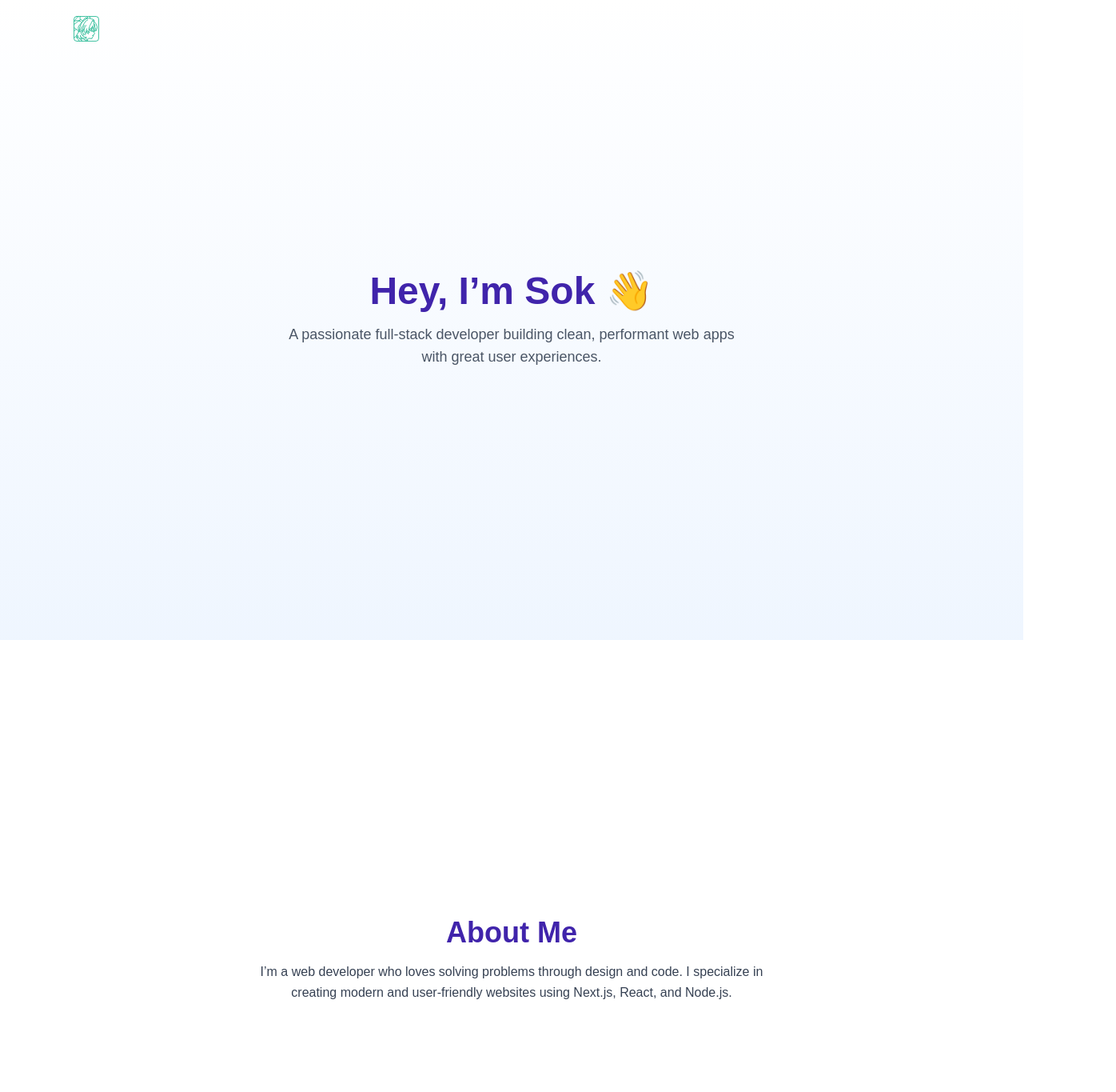
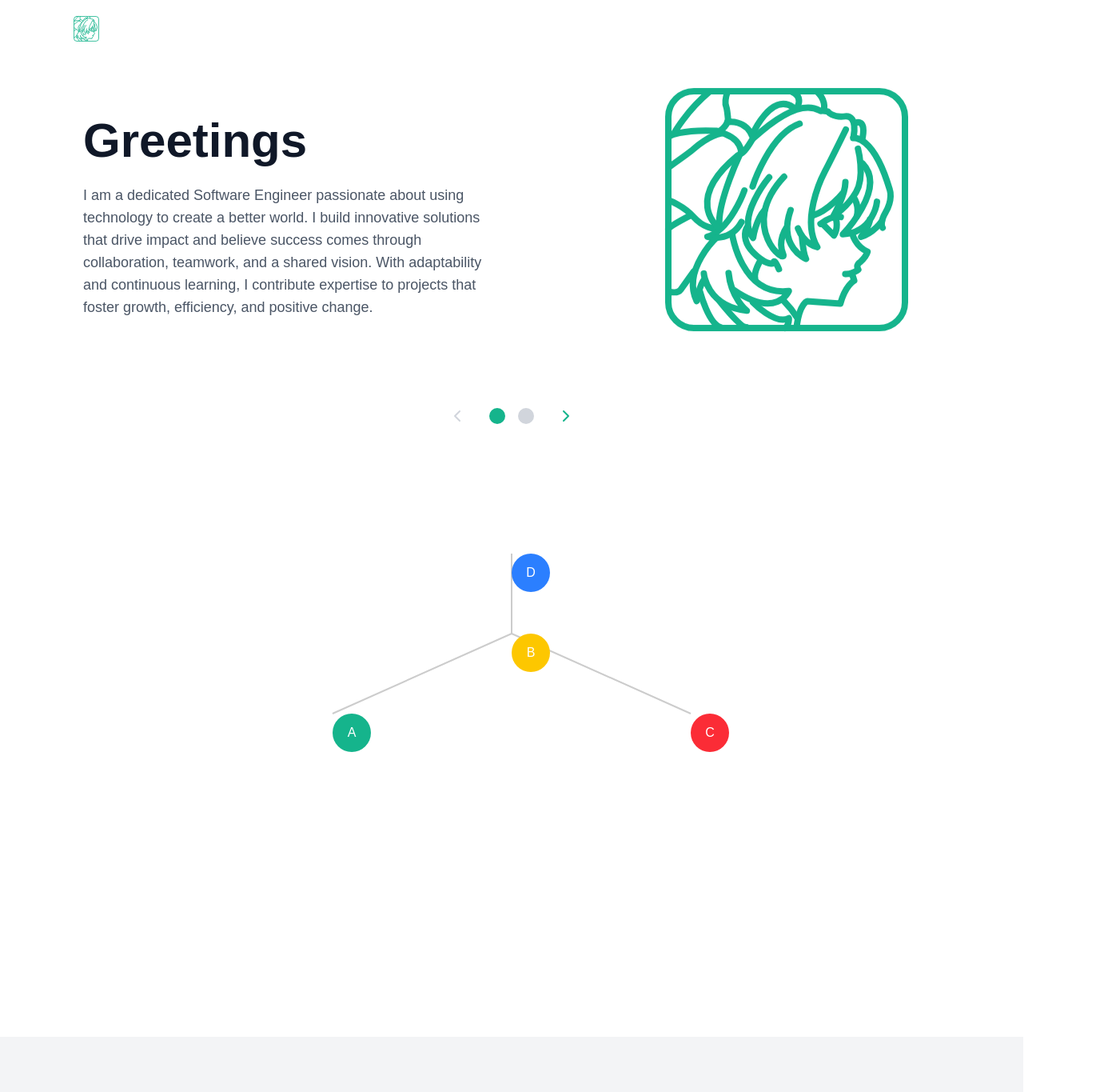
Before and after one commit to sokNhokgit/portfolio_mine, a Next.js app: page / in a window 1280 px wide. Shown: the top 1365 px of the page at 80% size, 1396 px wide, since content can reach past the window. Built offline with nearby package versions, Linux system fonts and the light colour scheme.

Commit message:
update the about page

```diff
--- a/src/app/globals.css
+++ b/src/app/globals.css
@@ -1,22 +1,12 @@
 @import "tailwindcss";
 
-:root {
-  --background: #ffffff;
-  --foreground: #4024AB;
-}
+
 
 @theme inline {
   --color-background: var(--background);
   --color-foreground: var(--foreground);
   --font-sans: var(--font-geist-sans);
   --font-mono: var(--font-geist-mono);
-}
-
-@media (prefers-color-scheme: dark) {
-  :root {
-    --background: #4024AB;
-    --foreground: #ededed;
-  }
 }
 
 body {
@@ -28,3 +18,18 @@ body {
 html {
   scroll-behavior: smooth;
 }
+
+@keyframes float {
+  0% { transform: translateY(0px); }
+  50% { transform: translateY(-10px); }
+  100% { transform: translateY(0px); }
+}
+
+.animate-float {
+  animation: float 4s ease-in-out infinite;
+}
+.scroll-indicator,
+.scroll-down,
+.scroll-arrow {
+  display: none !important;
+}
--- a/src/app/layout.tsx
+++ b/src/app/layout.tsx
@@ -2,7 +2,7 @@ import "./globals.css";
 import Navbar from "@/components/Navbar";
 
 export const metadata = {
-  title: "My Portfolio",
+  title: "010101",
   description: "Personal Portfolio built with Next.js",
 };
 
@@ -10,7 +10,7 @@ export default function RootLayout({ children }: Readonly<{ children: React.Reac
   return (
     <html lang="en">
       <head>
-        <link rel="icon" type="image/svg+xml" href="/favicon.svg" />
+        <link rel="icon" type="image/svg+xml" href="/favicon.svg"/>
       </head>
       <body className="bg-gray-50 text-gray-900 scroll-smooth">
         <Navbar />
--- a/src/app/page.tsx
+++ b/src/app/page.tsx
@@ -2,16 +2,16 @@ import Greeting from "@/components/Sections/Greeting";
 import About from "@/components/Sections/About";
 import Experience from "@/components/Sections/Experience";
 import Contact from "@/components/Sections/Contact";
-import Stories from "@/components/Sections/Stories";
+// import Stories from "@/components/Sections/Stories";
 
 export default function HomePage() {
   return (
-    <main className="flex flex-col">
-      <section id="welcome"><Greeting /></section>
+    <main className="flex flex-col space-y-0">
+      <section className="py-8" id="welcome"><Greeting /></section>
       <section id="about"><About /></section>
       <section id="experience"><Experience /></section>
       <section id="contact"><Contact /></section>
-      <section id="Stories"><Stories /></section>
+      {/* <section id="Stories"><Stories /></section> */}
     </main>
   );
 }
--- a/src/components/Navbar.tsx
+++ b/src/components/Navbar.tsx
@@ -1,14 +1,6 @@
 "use client";
 import { useState, useEffect } from "react";
 import Image from "next/image";
-
-const navItems = [
-  { label: "Welcome", href: "#welcome" },
-  { label: "About", href: "#about" },
-  { label: "Experience", href: "#experience" },
-  { label: "Contact", href: "#contact" },
-  { label: "Stories", href: "#contact" },
-];
 
 export default function Navbar() {
   const [scrolled, setScrolled] = useState(false);
@@ -40,7 +32,7 @@ export default function Navbar() {
         style={{
           background:
             "linear-gradient(90deg, rgba(255,255,255,0) 0%, rgba(255,255,255,0.4) 20%, rgba(255,255,255,0.7) 50%, rgba(255,255,255,0.4) 80%, rgba(255,255,255,0) 100%)",
-          filter: "blur(4px)",
+          filter: "blur(2px)",
         }}
       ></div>
 
@@ -51,54 +43,10 @@ export default function Navbar() {
           alt="My Portfolio"
           width={200}
           height={200}
-          className="cursor-pointer w-10 h-10" />
-
-        {/* <div className="hidden md:flex space-x-8">
-          {navItems.map((item) => (
-            <a
-              key={item.href}
-              href={item.href}
-              className="text-black/80 hover:text-black transition-all relative group"
-            >
-              {item.label}
-              <span className="absolute left-0 -bottom-1 w-0 h-[1.5px] bg-black transition-all group-hover:w-full"></span>
-            </a>
-          ))}
-        </div> */}
-
-        {/* <button
-          onClick={() => setOpen(!open)}
-          className="md:hidden p-2 text-black hover:opacity-70 transition"
-        >
-          {open ? "×" : "☰"}
-        </button> */}
+          className="cursor-pointer w-10 h-10"
+          loading="eager"
+          />
       </div>
-
-      {/* Mobile menu */}
-      {/* <div
-        className={`md:hidden overflow-hidden transition-all duration-500 ${
-          open ? "max-h-96" : "max-h-0"
-        }`}
-      >
-        <div
-          className={`flex flex-col items-center ${
-            scrolled
-              ? "backdrop-blur-xl bg-white/40"
-              : "bg-transparent"
-          }`}
-        >
-          {navItems.map((item) => (
-            <a
-              key={item.href}
-              href={item.href}
-              onClick={() => setOpen(false)}
-              className="py-4 w-full text-center text-black hover:opacity-70 transition"
-            >
-              {item.label}
-            </a>
-          ))}
-        </div>
-      </div> */}
     </nav>
   );
 }
--- a/src/components/Sections/About.tsx
+++ b/src/components/Sections/About.tsx
@@ -1,12 +1,142 @@
+"use client";
+
+import { useState } from "react";
+import { motion, AnimatePresence } from "framer-motion";
+import { ChevronRight, ChevronLeft } from "lucide-react";
+
 export default function About() {
+  const [activeTab, setActiveTab] = useState<"card1" | "card2">("card1");
+  const [direction, setDirection] = useState<"left" | "right">("right");
+
+  const variants = {
+    enterLeft: { opacity: 0, x: -100 },
+    enterRight: { opacity: 0, x: 100 },
+    center: { opacity: 1, x: 0 },
+    exitLeft: { opacity: 0, x: -100 },
+    exitRight: { opacity: 0, x: 100 },
+  };
+
+  const tabs: ("card1" | "card2")[] = ["card1", "card2"];
+  const currentIndex = tabs.indexOf(activeTab);
+
+  const goPrev = () => {
+    if (currentIndex > 0) {
+      setDirection("left");
+      setActiveTab(tabs[currentIndex - 1]);
+    }
+  };
+
+  const goNext = () => {
+    if (currentIndex < tabs.length - 1) {
+      setDirection("right");
+      setActiveTab(tabs[currentIndex + 1]);
+    }
+  };
+
   return (
-    <div className="min-h-screen flex flex-col justify-center items-center px-6">
-      <h2 className="text-4xl font-semibold mb-4">About Me</h2>
-      <p className="text-gray-700 max-w-2xl text-center leading-relaxed">
-        I’m a web developer who loves solving problems through design and code.
-        I specialize in creating modern and user-friendly websites using Next.js,
-        React, and Node.js.
-      </p>
+    <div className="min-h-screen w-full bg-white flex flex-col px-6 overflow-hidden">
+
+      <div className="flex justify-center items-center mb-12 gap-4">
+        <button
+          onClick={goPrev}
+          disabled={currentIndex === 0}
+          className="p-3 rounded-full hover:bg-gray-100 transition"
+          aria-label="switcher"
+        >
+          <ChevronLeft
+            size={24}
+            className={currentIndex === 0 ? "text-gray-300" : "text-[#15b48c]"}
+          />
+        </button>
+
+        {tabs.map((tab) => (
+          <button
+            key={tab}
+            onClick={() => {
+              setDirection(tabs.indexOf(tab) > currentIndex ? "right" : "left");
+              setActiveTab(tab);
+            }}
+            aria-label="active-bullet"
+          >
+            <span
+              className={`w-5 h-5 rounded-full block transition-all duration-200 ${
+                activeTab === tab ? "bg-[#15b48c]" : "bg-gray-300"
+              }`}
+            />
+          </button>
+        ))}
+
+        <button
+          onClick={goNext}
+          disabled={currentIndex === tabs.length - 1}
+          className="p-3 rounded-full hover:bg-gray-100 transition"
+          aria-label="switcher"
+        >
+          <ChevronRight
+            size={24}
+            className={currentIndex === tabs.length - 1 ? "text-gray-300" : "text-[#15b48c]"}
+          />
+        </button>
+      </div>
+
+      {/* --- Content Container --- */}
+      <div className="relative w-full max-w-4xl mx-auto h-[500px]">
+        <AnimatePresence mode="wait" initial={false}>
+          <motion.div
+            key={activeTab}
+            variants={variants}
+            initial={direction === "right" ? "enterRight" : "enterLeft"}
+            animate="center"
+            exit={direction === "right" ? "exitLeft" : "exitRight"}
+            transition={{ duration: 0.5 }}
+            className="relative w-full h-full"
+          >
+            {activeTab === "card1" ? (
+              <div className="w-full h-full relative">
+                {/* Lines */}
+                <svg className="absolute w-full h-full" xmlns="http://www.w3.org/2000/svg">
+                  <line x1="25%" y1="60%" x2="50%" y2="40%" stroke="#ccc" strokeWidth="2"/>
+                  <line x1="50%" y1="40%" x2="75%" y2="60%" stroke="#ccc" strokeWidth="2"/>
+                  <line x1="50%" y1="40%" x2="50%" y2="20%" stroke="#ccc" strokeWidth="2"/>
+                </svg>
+
+                {/* Nodes */}
+                <div
+                  className="absolute top-[60%] left-[25%] w-12 h-12 rounded-full bg-[#15b48c] flex items-center justify-center text-white cursor-pointer"
+                  title="Node 1"
+                >
+                  A
+                </div>
+                <div
+                  className="absolute top-[40%] left-[50%] w-12 h-12 rounded-full bg-yellow-400 flex items-center justify-center text-white cursor-pointer"
+                  title="Node 2"
+                >
+                  B
+                </div>
+                <div
+                  className="absolute top-[60%] left-[75%] w-12 h-12 rounded-full bg-red-500 flex items-center justify-center text-white cursor-pointer"
+                  title="Node 3"
+                >
+                  C
+                </div>
+                <div
+                  className="absolute top-[20%] left-[50%] w-12 h-12 rounded-full bg-blue-500 flex items-center justify-center text-white cursor-pointer"
+                  title="Node 4"
+                >
+                  D
+                </div>
+              </div>
+            ) : (
+              <div className="text-center px-12">
+                <h1 className="text-4xl font-bold mb-4">Page 2</h1>
+                <p className="text-lg text-gray-700">
+                  This is the content for Page 2.
+                </p>
+              </div>
+            )}
+          </motion.div>
+        </AnimatePresence>
+      </div>
     </div>
   );
 }
--- a/src/components/Sections/Greeting.tsx
+++ b/src/components/Sections/Greeting.tsx
@@ -1,10 +1,62 @@
+"use client";
+
+import { motion } from "framer-motion";
+import Image from "next/image";
+
 export default function Greeting() {
   return (
-    <div className="min-h-screen flex flex-col items-center justify-center bg-gradient-to-b from-white to-blue-50">
-      <h1 className="text-5xl font-bold mb-4">Hey, I’m Sok 👋</h1>
-      <p className="text-lg text-gray-600 max-w-xl text-center">
-        A passionate full-stack developer building clean, performant web apps with great user experiences.
-      </p>
+    <div className="h-auto flex pt-12 items-center justify-center bg-white overflow-hidden">
+      <motion.div
+        className="absolute top-0 left-0 w-full h-full bg-[radial-gradient(ellipse_at_center,_var(--tw-gradient-stops))] from-blue-100/40 via-transparent to-transparent"
+        animate={{ scale: [1, 1.2, 1] }}
+        transition={{ duration: 10, repeat: Infinity, ease: "easeInOut" }}
+      />
+
+      <div className="max-w-6xl mx-auto grid grid-cols-1 md:grid-cols-2 gap-12 items-center px-8 relative z-10">
+        {/* Left side – Text */}
+        <div className="text-center md:text-left space-y-6">
+          <motion.h1
+            className="text-5xl md:text-6xl font-bold text-gray-900"
+            initial={{ opacity: 0, y: 40 }}
+            animate={{ opacity: 1, y: 0 }}
+            transition={{ duration: 1 }}
+          >
+            Greetings
+          </motion.h1>
+
+          <motion.p
+            className="text-lg text-gray-600 max-w-lg"
+            initial={{ opacity: 0, y: 20 }}
+            animate={{ opacity: 1, y: 0 }}
+            transition={{ delay: 0.5, duration: 1 }}
+          >
+            I am a dedicated
+            Software Engineer
+            passionate about using technology to create a better world. I build
+            innovative solutions that drive impact and believe success comes
+            through collaboration, teamwork, and a shared vision. With
+            adaptability and continuous learning, I contribute expertise to
+            projects that foster growth, efficiency, and positive change.
+          </motion.p>
+        </div>
+
+        {/* Right side – SVG Image */}
+        <motion.div
+          className="flex justify-center md:justify-end"
+          initial={{ opacity: 0, scale: 0.9 }}
+          animate={{ opacity: 1, scale: 1 }}
+          transition={{ delay: 0.6, duration: 1 }}
+        >
+          <Image
+            src="/favicon.svg"
+            alt="Profile Illustration"
+            width={350}
+            height={350}
+            className="w-64 md:w-80 lg:w-96 h-auto animate-float"
+            loading="eager"
+          />
+        </motion.div>
+      </div>
     </div>
   );
 }
```
Also changed, not shown: package.json (+8 -6 lines), 1 other file (tests, documents, lock files or other folders).
